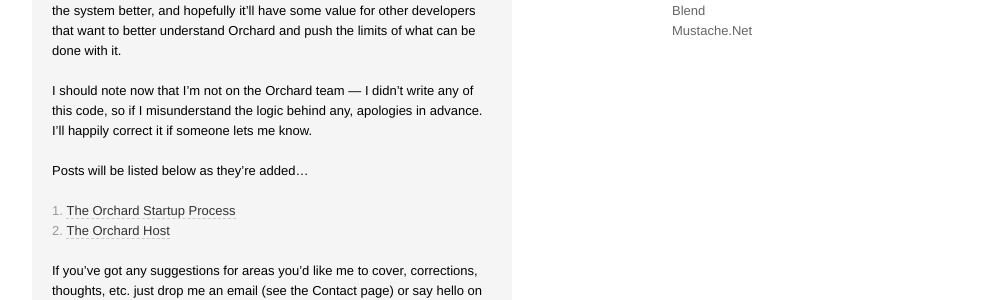
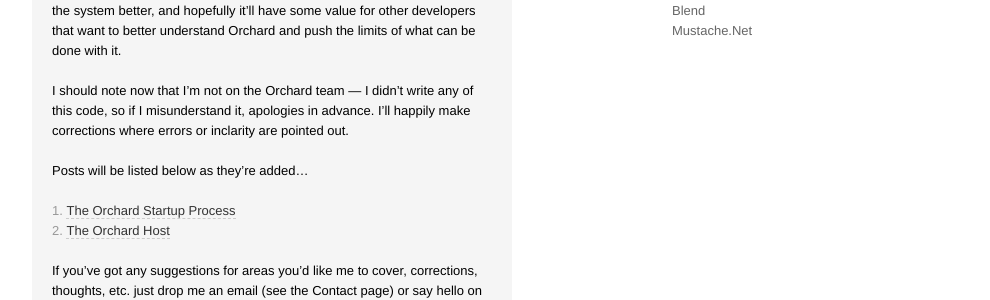
Before and after one commit to kolektiv/kolektiv.github.io, a Jekyll site: the page built from _posts/2011-08-26-orchard-internals-series.md, in a window 1280 px wide. Shown: the part 309-609 px from the top of the page, without its empty margins (18-1008 px from the left). Built offline with Jekyll 4.4.1, drawn with Linux system fonts in a browser that asks for light colours.

Commit message:
editing orchard host post

```diff
--- a/_posts/2011-08-26-orchard-internals-series.md
+++ b/_posts/2011-08-26-orchard-internals-series.md
@@ -9,7 +9,7 @@ Lately I've been doing quite a bit of work with the [Orchard CMS][]. It's a powe
 
 While [the documentation][Orchard Documentation] is pretty good, I find that it helps me to really understand the internals of a system I'm using, especially when &mdash; like Orchard &mdash; it does quite a lot based on convention and "magic". So I'll be writing a series here which is a crawl around some of the Orchard internals examining how it works and which bits do what. It helps me to understand the system better, and hopefully it'll have some value for other developers that want to better understand Orchard and push the limits of what can be done with it.
 
-I should note now that I'm not on the Orchard team &mdash; I didn't write any of this code, so if I misunderstand the logic behind any, apologies in advance. I'll happily correct it if someone lets me know.
+I should note now that I'm not on the Orchard team &mdash; I didn't write any of this code, so if I misunderstand it, apologies in advance. I'll happily make corrections where errors or inclarity are pointed out.
 
 Posts will be listed below as they're added...
 
```
